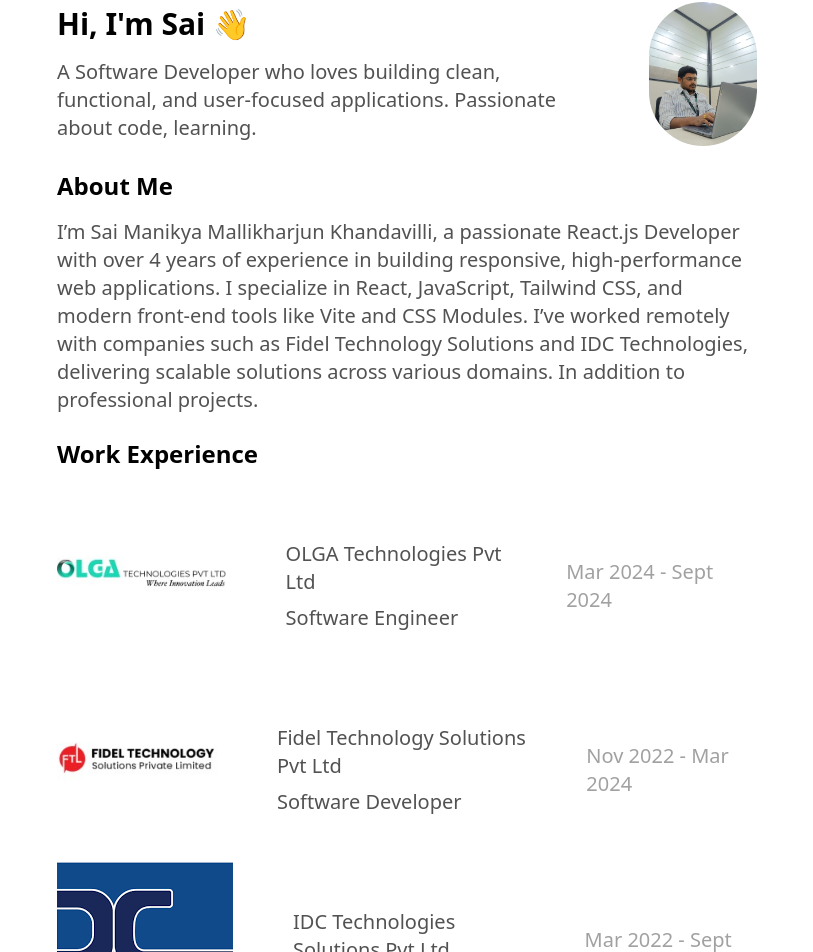
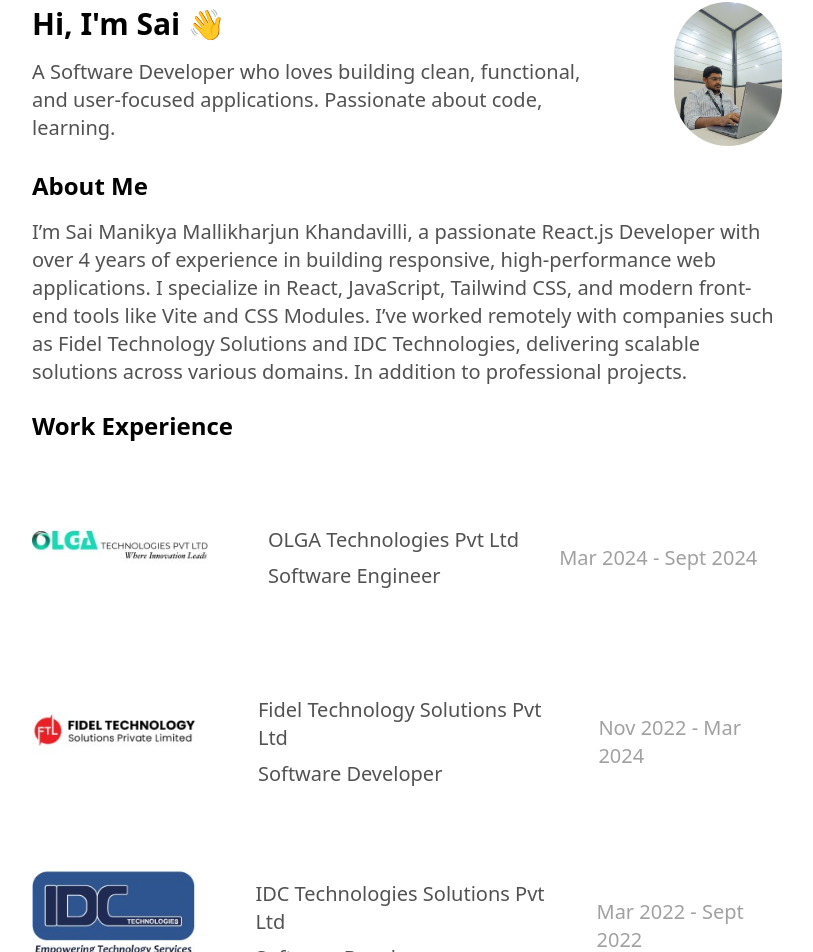
Before and after one commit to SaiMallikharjun98/Sai_Portfolio, a React (Vite) app: page / in a window 1280 px wide. Shown: the part 94-1046 px from the top of the page, without its empty margins (233-1046 px from the left). Built offline with nearby package versions, Linux system fonts and the light colour scheme.

Commit message:
Work Experience Commit

```diff
--- a/src/App.jsx
+++ b/src/App.jsx
@@ -1,13 +1,13 @@
 import User from "../public/sai_image.jpg";
 import OLGA from "../public/olga.jpeg";
 import Fidel from "../public/Fidel.jpeg";
-import IDC from "../public/IDC.png";
+import Idc from "../public/Idc.jpeg";
 import Grepthor from "../public/Grepthor.jpeg";
 function App() {
   return (
     <>
       <section className="mt-24">
-        <div className="w-[700px] mx-auto flex items-center gap-15">
+        <div className="w-[750px] mx-auto flex items-center gap-15">
           <div className="">
             <h1 className="text-3xl font-bold">Hi, I'm Sai 👋</h1>
             <p className="text-xl text-neutral-600 mt-4">
@@ -17,13 +17,13 @@
           </div>
           <img
             src={User}
-            className="h-36 w-36 rounded-full object-cover"
+            className="h-36 w-44 rounded-full object-cover"
             alt="SelfImage"
           />
         </div>
       </section>
 
-      <section className="w-[700px] mx-auto mt-6">
+      <section className="w-[750px] mx-auto mt-6">
         <h1 className="text-2xl font-bold">About Me</h1>
         <p className="text-xl text-neutral-600 mt-4">
           I’m Sai Manikya Mallikharjun Khandavilli, a passionate React.js
@@ -36,7 +36,7 @@
         </p>
       </section>
 
-      <section className="w-[700px] mx-auto my-6">
+      <section className="w-[750px] mx-auto my-6">
         <h1 className="text-2xl font-bold">Work Experience</h1>
         <div className="mt-6">
           <div className="flex items-center gap-10">
@@ -77,7 +77,7 @@
         <div className="mt-6">
           <div className="flex items-center gap-10">
             <div className="flex items-center gap-15">
-              <img src={IDC} className="w-44 h-40 object-cover" alt="IDC" />
+              <img src={Idc} className="w-44 h-40 object-cover" alt="IDC" />
               <div className="mt-6">
                 <h2 className="text-xl text-neutral-600">
                   IDC Technologies Solutions Pvt Ltd
```
Also changed, not shown: public/IDC.png (deleted), public/Idc.jpeg (added).
